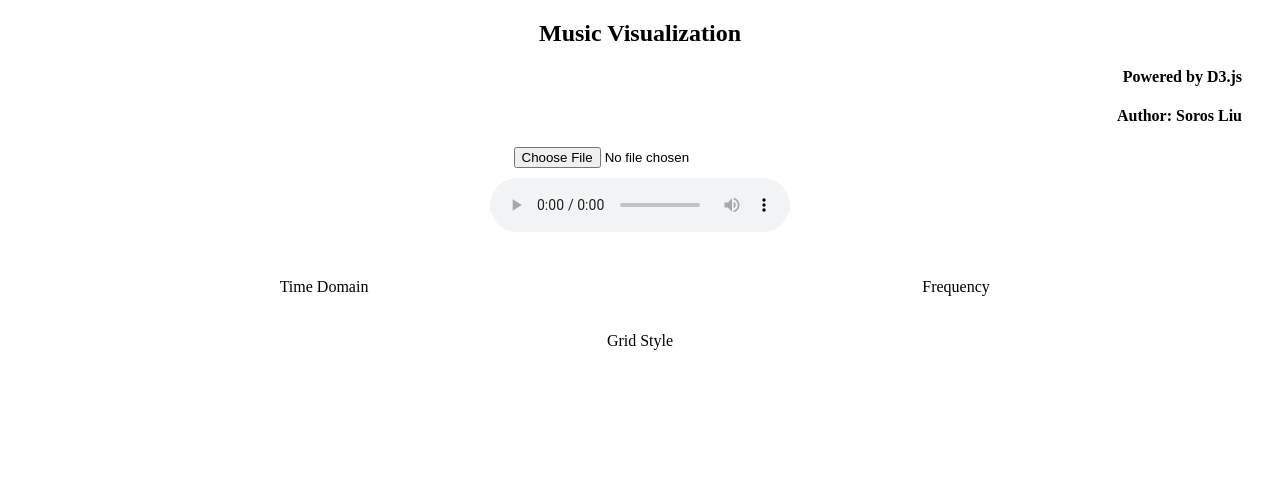
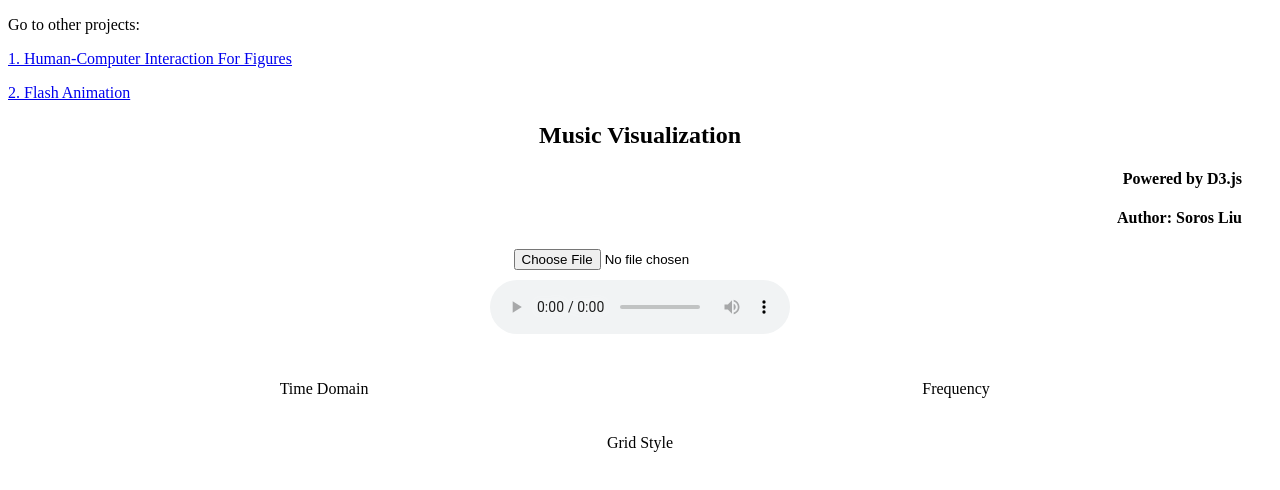
Before and after one commit to Sorosliu1029/Computer_Graphics, a plain HTML site: page viz_music/index.html in a window 1280 px wide. Drawn offline with nearby package versions, Linux system fonts and the light colour scheme.

Commit message:
update online href to other projects

```diff
--- a/viz_music/index.html
+++ b/viz_music/index.html
@@ -8,6 +8,14 @@
     <script src="https://d3js.org/d3.v4.min.js"></script>
 </head>
 <body>
+<p>Go to other projects:</p>
+<a href="./../graph_human-computer_interaction/hci.html">
+    1. Human-Computer Interaction For Figures
+</a>
+<p></p>
+<a href="./../flash_animation/stickman.html">
+    2. Flash Animation
+</a>
 <h2 align="center">Music Visualization</h2>
 <h4 align="right" style="margin-right: 30px;">Powered by D3.js</h4>
 <h4 align="right" style="margin-right: 30px;">Author: Soros Liu</h4>
```
